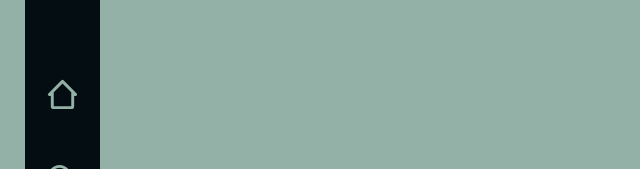
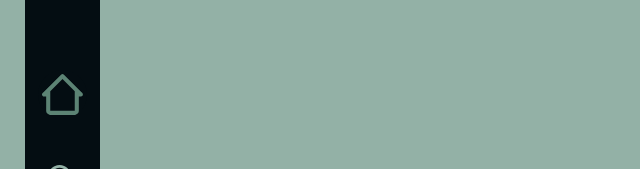
Before and after one commit to mp2003/react, a React (Vite) app: page / in a window 1280 px wide. In both pictures the pointer is over the icon 62 px from the left and 257 px from the top of the page. Shown: the part 163-332 px from the top of the page, without its empty margins (0-640 px from the left). Built offline with nearby package versions, Linux system fonts and the light colour scheme.

Commit message:
functionality

```diff
--- a/src/NavBar.css
+++ b/src/NavBar.css
@@ -35,6 +35,7 @@ align-items: center;
   color: #93b1a6;
   background: #040d12;
   font-size: 35px;
+  transition: transform 0.4s ease;
 }
 .b-icon {
     color: #93b1a6;
@@ -43,3 +44,10 @@ align-items: center;
     bottom: 30px;
     font-size: 45px;
   }
+
+  .icon:hover{
+
+    color: #5C8374;
+    transform: scale(1.4);
+    border-radius: 50%;
+  }
```
